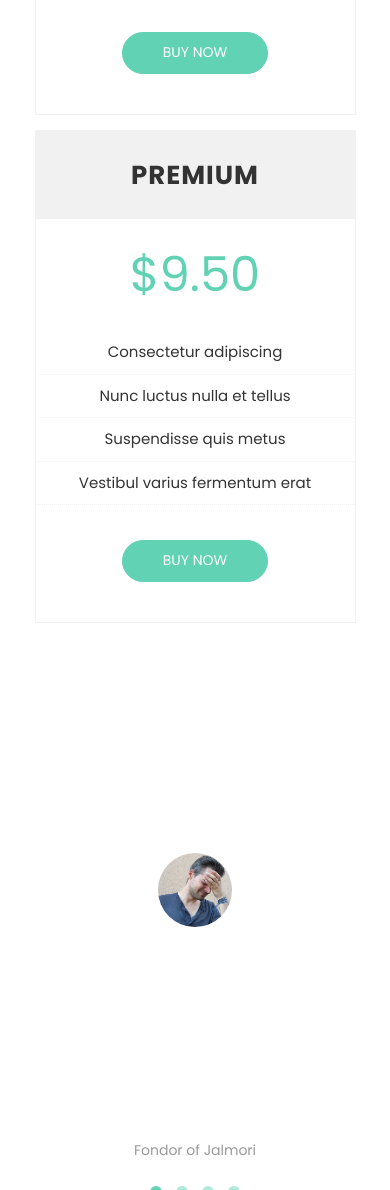
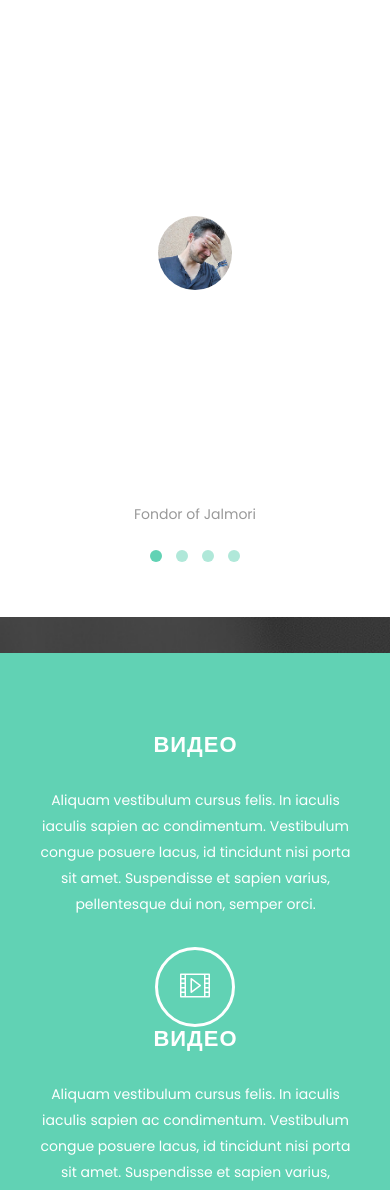
Before and after one commit to DimaObora/HealthOfChildren, a PHP site: page / in a window 390 px wide. Shown: the part 5310-6500 px from the top of the page. Run offline with PHP 8.4, Linux system fonts and the light colour scheme.

Commit message:
добавил ifreim по ценам2

```diff
--- a/css/main.css
+++ b/css/main.css
@@ -1273,3 +1273,6 @@ footer {
 .copyright p a:hover {
   color: #61D2B4;
 }
+iframe{
+  height: 63em;
+}
--- a/index.html
+++ b/index.html
@@ -324,71 +324,19 @@
 
 <!-- Start Pricing Table Section -->
 <div id="pricing" class="section pricing-section">
-    <div class="container">
+    <div class="container-fluid">
         <div class="section-header">
             <h2 class="section-title">Цены</h2>
             <hr class="lines">
             <p class="section-subtitle">Lorem ipsum dolor sit amet, consectetur adipisicing elit. Quaerat, dignissimos!
                 <br> Lorem ipsum dolor sit amet, consectetur.</p>
         </div>
-
-        <div class="row pricing-tables">
-            <div class="col-md-4 col-sm-6 col-xs-12">
-                <div class="pricing-table">
-                    <div class="pricing-details">
-                        <h2>Free</h2>
-                        <span>$00</span>
-                        <ul>
-                            <li>Consectetur adipiscing</li>
-                            <li>Nunc luctus nulla et tellus</li>
-                            <li>Suspendisse quis metus</li>
-                            <li>Vestibul varius fermentum erat</li>
-                        </ul>
-                    </div>
-                    <div class="plan-button">
-                        <a href="#" class="btn btn-common">Get Plan</a>
-                    </div>
-                </div>
-            </div>
-
-            <div class="col-md-4 col-sm-6 col-xs-12">
-                <div class="pricing-table">
-                    <div class="pricing-details">
-                        <h2>Popular</h2>
-                        <span>$3.99</span>
-                        <ul>
-                            <li>Consectetur adipiscing</li>
-                            <li>Nunc luctus nulla et tellus</li>
-                            <li>Suspendisse quis metus</li>
-                            <li>Vestibul varius fermentum erat</li>
-                        </ul>
-                    </div>
-                    <div class="plan-button">
-                        <a href="#" class="btn btn-common">Buy Now</a>
-                    </div>
-                </div>
-            </div>
-
-            <div class="col-md-4 col-sm-6 col-xs-12">
-                <div class="pricing-table">
-                    <div class="pricing-details">
-                        <h2>Premium</h2>
-                        <span>$9.50</span>
-                        <ul>
-                            <li>Consectetur adipiscing</li>
-                            <li>Nunc luctus nulla et tellus</li>
-                            <li>Suspendisse quis metus</li>
-                            <li>Vestibul varius fermentum erat</li>
-                        </ul>
-                    </div>
-                    <div class="plan-button">
-                        <a href="#" class="btn btn-common">Buy Now</a>
-                    </div>
-                </div>
-            </div>
-
+        <div class="height">
+            <iframe id="ourframe" src="https://test4.0370.ru/price/index.php" width="100%"  frameborder="0"
+                    marginwidth="0" marginheight="0" scrolling="auto"></iframe>
         </div>
     </div>
+</div>
 </div>
 <!-- End Pricing Table Section -->
 
```
